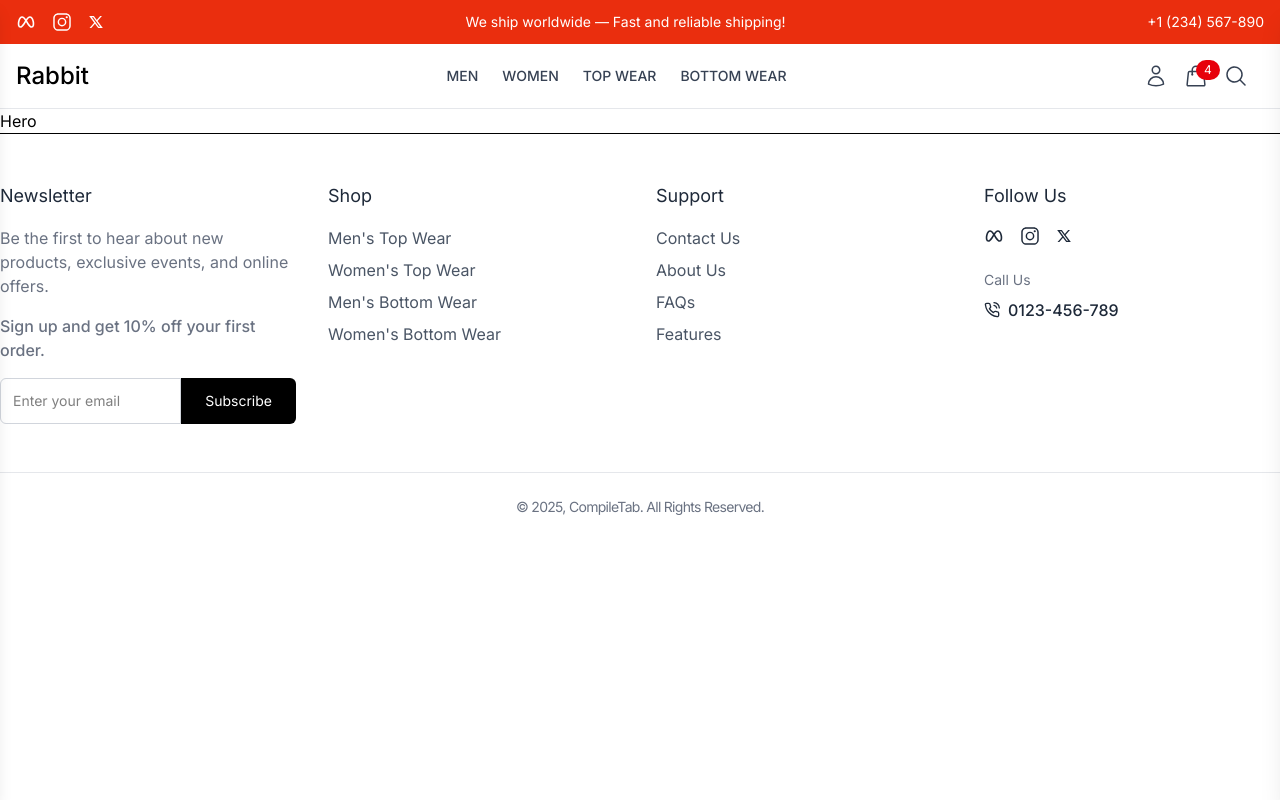
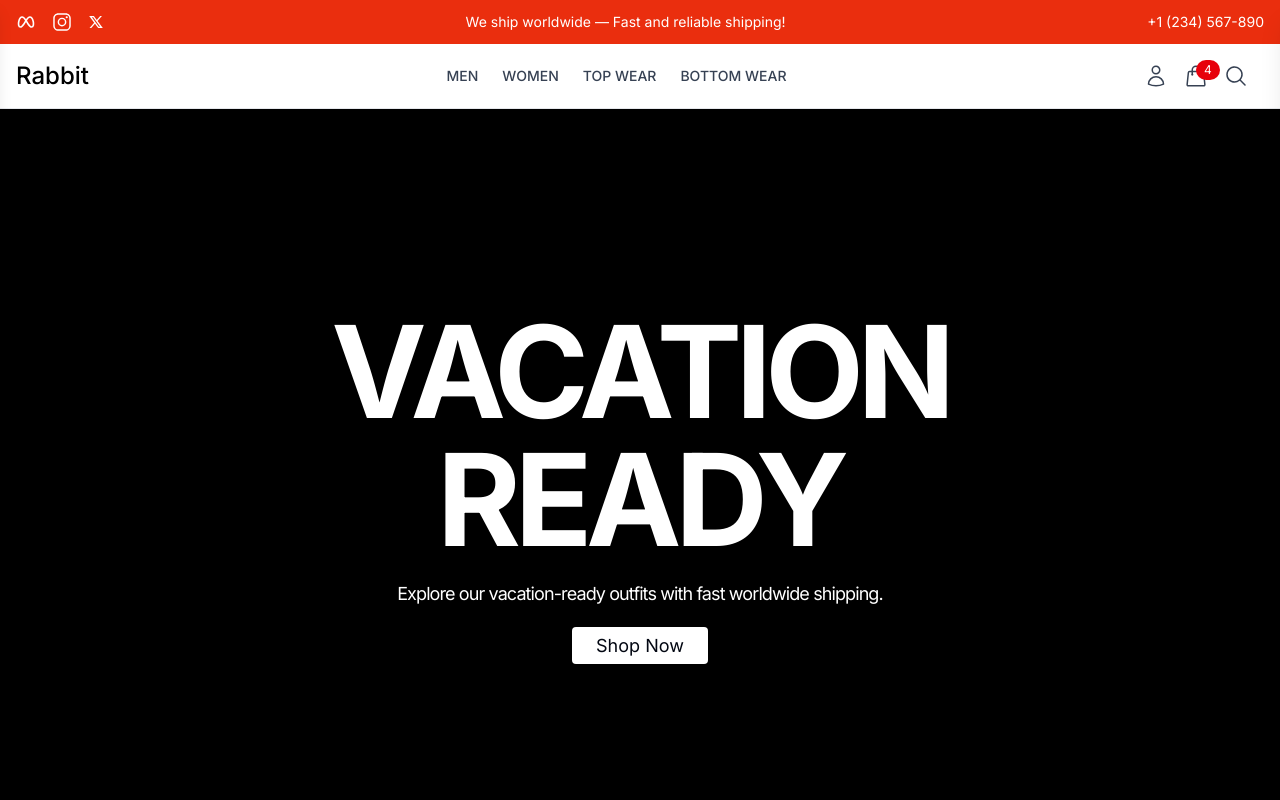
Before and after one commit to abenaya-se22003/Full_Stack_MERN_Project, a React (Vite) app in the folder frontend/: page / in a window 1280 px wide. Shown: the top 800 px of the page. Built offline with nearby package versions, Linux system fonts and the light colour scheme; a web font is replaced by a local one.

Commit message:
setup hero section

```diff
--- a/frontend/src/components/Layout/Hero.jsx
+++ b/frontend/src/components/Layout/Hero.jsx
@@ -1,9 +1,36 @@
-import React from 'react'
+import React from "react";
+import { Link } from "react-router-dom";
+import heroImg from "../../assets/rabbit-hero.webp";
 
-function Hero() {
+const Hero = () => {
   return (
-    <div>Hero</div>
-  )
-}
+    <section className="relative">
+      {/* Hero Image */}
+      <img
+        src={heroImg}
+        alt="Rabbit"
+        className="w-full h-[400px] md:h-[600px] lg:h-[750px] object-cover"
+      />
 
-export default Hero
+      {/* Overlay Content */}
+      <div className="absolute inset-0 bg-black bg-opacity-5 flex items-center justify-center">
+        <div className="text-center text-white p-6">
+          <h1 className="text-4xl md:text-9xl font-bold tracking-tighter uppercase mb-4">
+            Vacation <br /> Ready
+          </h1>
+          <p className="text-sm tracking-tighter md:text-lg mb-6">
+            Explore our vacation-ready outfits with fast worldwide shipping.
+          </p>
+          <Link
+            to="#"
+            className="bg-white text-gray-950 px-6 py-2 rounded-sm text-lg"
+          >
+            Shop Now
+          </Link>
+        </div>
+      </div>
+    </section>
+  );
+};
+
+export default Hero;
```
